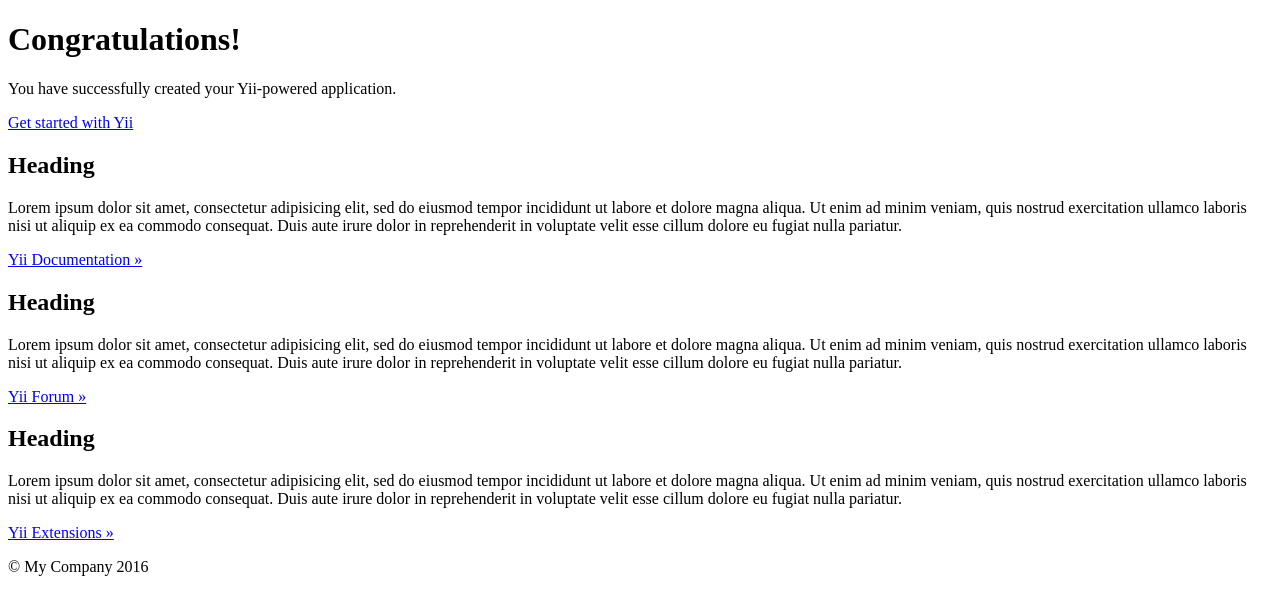
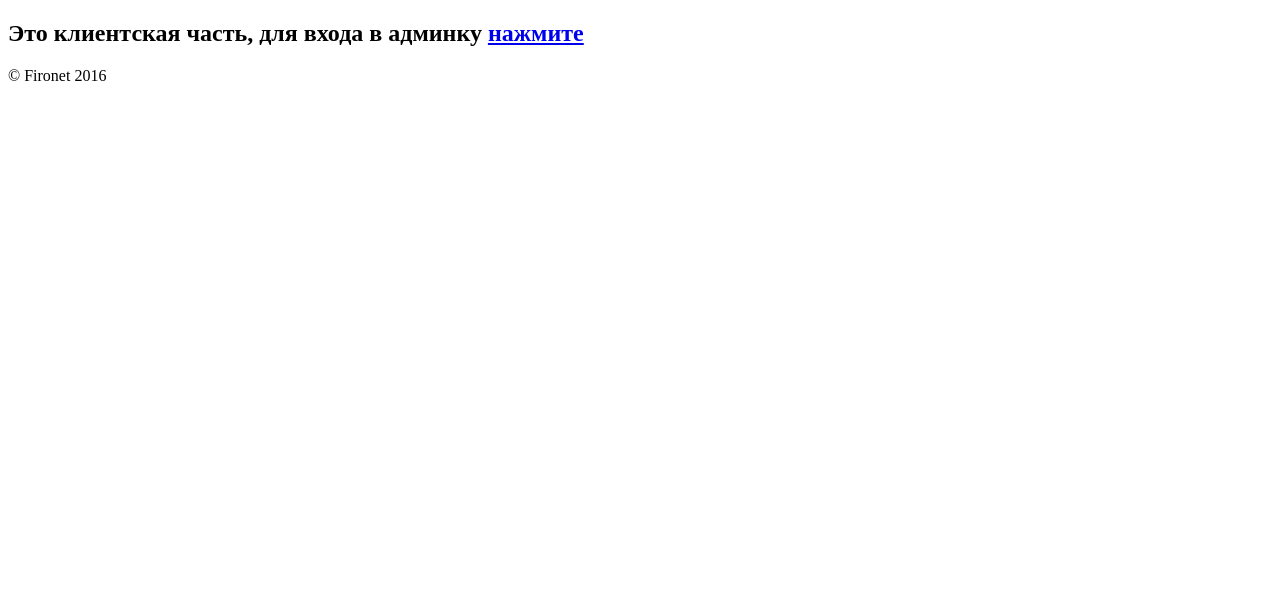
Before and after one commit to arzek/Fironet, a Yii app: template frontend/views/site/index.php in a window 1280 px wide. Shown: the top 615 px of the page. Run offline with PHP 8.4 and a stand-in for Yii, Linux system fonts and the light colour scheme; the template is opened without the code that fills it, so the values that code supplies are empty; some libraries are stand-ins or nearby versions.

Commit message:
Fix frontend

```diff
--- a/frontend/views/layouts/main.php
+++ b/frontend/views/layouts/main.php
@@ -28,30 +28,17 @@
 <div class="wrap">
     <?php
     NavBar::begin([
-        'brandLabel' => 'My Company',
+        'brandLabel' => 'Fironet',
         'brandUrl' => Yii::$app->homeUrl,
         'options' => [
             'class' => 'navbar-inverse navbar-fixed-top',
         ],
     ]);
     $menuItems = [
-        ['label' => 'Home', 'url' => ['/site/index']],
-        ['label' => 'About', 'url' => ['/site/about']],
-        ['label' => 'Contact', 'url' => ['/site/contact']],
+        ['label' => 'Admin', 'url' => ['/admin']],
+
     ];
-    if (Yii::$app->user->isGuest) {
-        $menuItems[] = ['label' => 'Signup', 'url' => ['/site/signup']];
-        $menuItems[] = ['label' => 'Login', 'url' => ['/site/login']];
-    } else {
-        $menuItems[] = '<li>'
-            . Html::beginForm(['/site/logout'], 'post')
-            . Html::submitButton(
-                'Logout (' . Yii::$app->user->identity->username . ')',
-                ['class' => 'btn btn-link']
-            )
-            . Html::endForm()
-            . '</li>';
-    }
+
     echo Nav::widget([
         'options' => ['class' => 'navbar-nav navbar-right'],
         'items' => $menuItems,
@@ -70,7 +57,7 @@
 
 <footer class="footer">
     <div class="container">
-        <p class="pull-left">&copy; My Company <?= date('Y') ?></p>
+        <p class="pull-left">&copy; Fironet <?= date('Y') ?></p>
 
         <p class="pull-right"><?= Yii::powered() ?></p>
     </div>
--- a/frontend/views/site/index.php
+++ b/frontend/views/site/index.php
@@ -2,52 +2,17 @@
 
 /* @var $this yii\web\View */
 
-$this->title = 'My Yii Application';
+$this->title = 'Fironet test';
 ?>
 <div class="site-index">
 
     <div class="jumbotron">
-        <h1>Congratulations!</h1>
+        <h2>Это клиентская часть, для входа в админку <a href="/admin">нажмите</a></h2>
 
-        <p class="lead">You have successfully created your Yii-powered application.</p>
 
-        <p><a class="btn btn-lg btn-success" href="http://www.yiiframework.com">Get started with Yii</a></p>
+
     </div>
 
-    <div class="body-content">
 
-        <div class="row">
-            <div class="col-lg-4">
-                <h2>Heading</h2>
 
-                <p>Lorem ipsum dolor sit amet, consectetur adipisicing elit, sed do eiusmod tempor incididunt ut labore et
-                    dolore magna aliqua. Ut enim ad minim veniam, quis nostrud exercitation ullamco laboris nisi ut aliquip
-                    ex ea commodo consequat. Duis aute irure dolor in reprehenderit in voluptate velit esse cillum dolore eu
-                    fugiat nulla pariatur.</p>
-
-                <p><a class="btn btn-default" href="http://www.yiiframework.com/doc/">Yii Documentation &raquo;</a></p>
-            </div>
-            <div class="col-lg-4">
-                <h2>Heading</h2>
-
-                <p>Lorem ipsum dolor sit amet, consectetur adipisicing elit, sed do eiusmod tempor incididunt ut labore et
-                    dolore magna aliqua. Ut enim ad minim veniam, quis nostrud exercitation ullamco laboris nisi ut aliquip
-                    ex ea commodo consequat. Duis aute irure dolor in reprehenderit in voluptate velit esse cillum dolore eu
-                    fugiat nulla pariatur.</p>
-
-                <p><a class="btn btn-default" href="http://www.yiiframework.com/forum/">Yii Forum &raquo;</a></p>
-            </div>
-            <div class="col-lg-4">
-                <h2>Heading</h2>
-
-                <p>Lorem ipsum dolor sit amet, consectetur adipisicing elit, sed do eiusmod tempor incididunt ut labore et
-                    dolore magna aliqua. Ut enim ad minim veniam, quis nostrud exercitation ullamco laboris nisi ut aliquip
-                    ex ea commodo consequat. Duis aute irure dolor in reprehenderit in voluptate velit esse cillum dolore eu
-                    fugiat nulla pariatur.</p>
-
-                <p><a class="btn btn-default" href="http://www.yiiframework.com/extensions/">Yii Extensions &raquo;</a></p>
-            </div>
-        </div>
-
-    </div>
 </div>
```
Also changed, not shown: frontend/views/site/about.php (deleted, +0 -16 lines), frontend/views/site/contact.php (deleted, +0 -45 lines), frontend/views/site/login.php (deleted, +0 -39 lines), frontend/views/site/requestPasswordResetToken.php (deleted, +0 -31 lines), frontend/views/site/resetPassword.php (deleted, +0 -31 lines), frontend/views/site/signup.php (deleted, +0 -35 lines).
